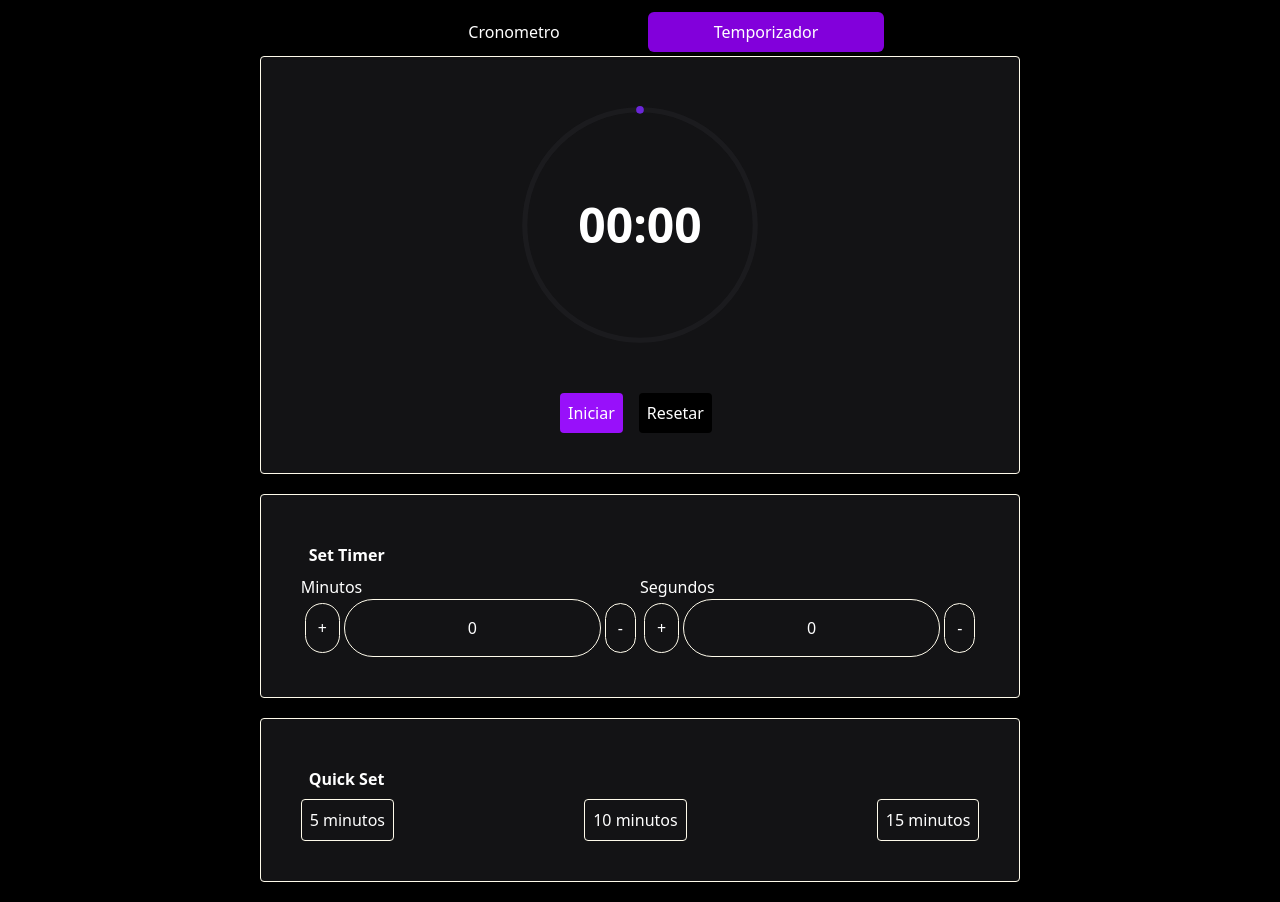
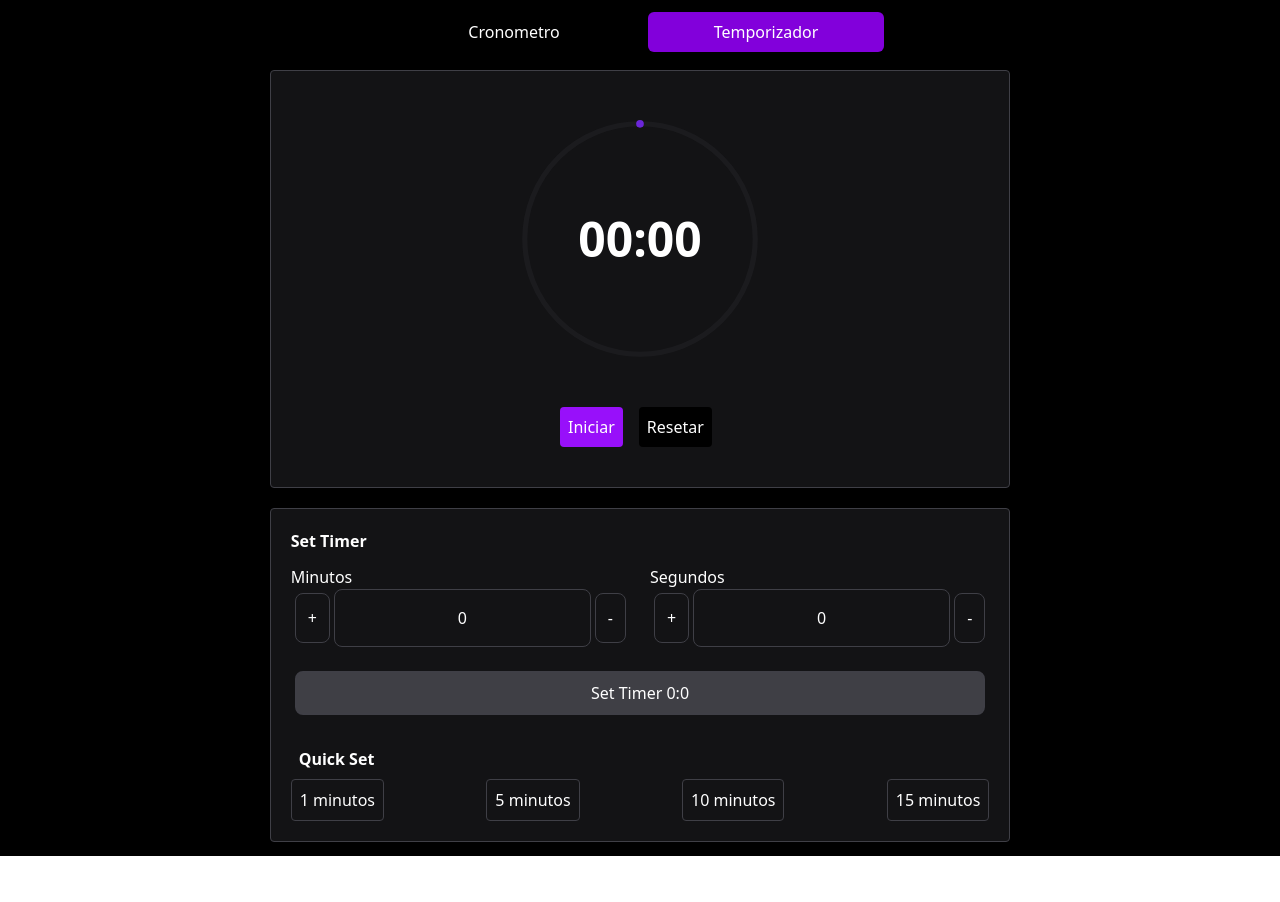
Before and after one commit to Emiliwillinghoefer/Aula-React, a React (Vite) app in the folder CronometroETemporizador/: page /temporizador in a window 1280 px wide. After the commit the page ends 856 px from the top, so only its background shows below. Built offline with nearby package versions, Linux system fonts and the light colour scheme.

Commit message:
estilizacao temporizador

```diff
--- a/CronometroETemporizador/src/Componentes/Temporizador/SetTimer.tsx
+++ b/CronometroETemporizador/src/Componentes/Temporizador/SetTimer.tsx
@@ -1,4 +1,6 @@
 import {useEffect, useReducer, useState} from "react";
+import {useTemporizadorAPI} from "../../store/useTemporizador.tsx";
+import {Botao} from "../Botao.tsx";
 
 const CounterLogic = (state: number, action: any) => {
 	switch (action.type) {
@@ -25,7 +27,7 @@ export function SetTimer() {
 	const [inputMinutos, setInputMinutos] = useState("0");
 	const [inputSegundos, setInputSegundos] = useState("0");
 
-
+	const api = useTemporizadorAPI();
 	useEffect(() => {
 		setInputMinutos(minutos.toString());
 	}, [minutos]);
@@ -56,52 +58,84 @@ export function SetTimer() {
 
 	return (
 		<>
-			<div className="mt-5 bg-[#131315] p-10 w-full rounded shadow-lg flex flex-col  border-1 border-amber-50">
-				<h1 className="font-bold text-white p-2">Set Timer</h1>
-				<div className="w-full flex flex-row">
-					<div className="flex flex-col">
+			<div className="mt-5 bg-[#131315] p-5 w-full rounded shadow-lg flex flex-col  border-1 border-[#3F3F46]">
+				<h1 className="font-bold text-white ">Set Timer</h1>
+				<div className="w-full flex flex-row mt-3">
+					<div className="flex flex-col pr-5">
 						<p className="text-white">Minutos</p>
 						<div className="w-full flex flex-row">
 
-							<Botao nome={"+"} aoClicar={() => dispatchMinutos({type: "MAIS"})}></Botao>
+							<BotaoSetTimer nome={"+"} aoClicar={() => dispatchMinutos({type: "MAIS"})}></BotaoSetTimer>
 							<InserirTempo
 								tempo={inputMinutos}
 								handleChange={handleChange}
 								tipo={'m'}
 							/>
-							<Botao
+							<BotaoSetTimer
 								nome={"-"}
 								aoClicar={() => dispatchMinutos({type: "MENOS"})}>
-							</Botao>
+							</BotaoSetTimer>
 							</div>
 					</div>
-					<div className="flex flex-col">
+					<div className="flex flex-col ">
 						<p className="text-white">Segundos</p>
 						<div className="w-full flex flex-row">
 
-							<Botao nome={"+"} aoClicar={() => dispatchSegundos({type: "MAIS"})}></Botao>
+							<BotaoSetTimer nome={"+"} aoClicar={() => dispatchSegundos({type: "MAIS"})}></BotaoSetTimer>
 							<InserirTempo
 								tempo={inputSegundos}
 								handleChange={handleChange}
 								tipo={'s'}
 							/>
-							<Botao
+							<BotaoSetTimer
 								nome={"-"}
 								aoClicar={() => dispatchSegundos({type: "MENOS"})}>
-							</Botao>
+							</BotaoSetTimer>
 						</div>
 					</div>
+
+
+				</div>
+				<div className="mt-5 flex   ">
+					<button className="bg-[#3F3F45]
+					 m-1 text-white p-2 rounded-lg
+					 justify-center w-full align-middle content-center border-2 border-[#3F3F46] "
+							onClick={() => {
+								const min = parseInt(inputMinutos, 10) || 0;
+								const seg = parseInt(inputSegundos, 10) || 0;
+								const total = min * 60 + seg;
+								api.definirTempo(total);
+							}}
+
+					>
+						Set Timer {inputMinutos}:{inputSegundos}
+					</button>
+				</div>
+				<div className="mt-5">
+					<h1 className="font-bold text-white p-2">Quick Set</h1>
+					<TemposPreDefinidos/>
 				</div>
 
 			</div>
 		</>)
 }
 
+function TemposPreDefinidos() {
+	const api = useTemporizadorAPI();
+	return (
+		<div className="flex flex-row justify-between text-white">
+			<Botao estilo={"text-white border-1 border-[#3F3F46] rounded p-2 "} nome={"1 minutos"} aoClicar={()=>api.definirTempo(60)}/>
+			<Botao estilo={"text-white border-1 border-[#3F3F46] rounded p-2 "} nome={"5 minutos"} aoClicar={()=>api.definirTempo(300)}/>
+			<Botao estilo={"text-white border-1 border-[#3F3F46] rounded p-2 "} nome={"10 minutos"} aoClicar={()=>api.definirTempo(600)}/>
+			<Botao estilo={"text-white border-1 border-[#3F3F46] rounded p-2 "} nome={"15 minutos"} aoClicar={()=>api.definirTempo(900)}/>
+		</div>
+	)
+}
 
-function Botao(props: {nome: string, aoClicar: () => void}) {
+function BotaoSetTimer(props: {nome: string, aoClicar: () => void}) {
 	return (
 		<div >
-			<button className="bg-[#131315] m-1 text-white p-3 rounded-full border-1 border-amber-50"
+			<button className="bg-[#131315] m-1 text-white p-3 rounded-lg border-1 border-[#3F3F46]"
 				onClick={props.aoClicar}>
 				{props.nome}
 			</button>
@@ -112,7 +146,7 @@ function Botao(props: {nome: string, aoClicar: () => void}) {
 function InserirTempo(props: {tempo: any, handleChange: (e: any, tipo: string) => void, tipo: string}) {
 	return (
 		<input
-			className="bg-[#131315] text-white p-3 items-center text-center rounded-full border-1 border-amber-50"
+			className="bg-[#131315] text-white p-3 items-center text-center rounded-lg border-1 border-[#3F3F46]"
 			value={props.tempo}
 			onChange={()=> props.handleChange(event, props.tipo)}
 
--- a/CronometroETemporizador/src/Componentes/Temporizador/TemporizadorContent.tsx
+++ b/CronometroETemporizador/src/Componentes/Temporizador/TemporizadorContent.tsx
@@ -8,32 +8,20 @@ export function TemporizadorContent() {
 	return (
 		<>
 		<div className="flex flex-col items-center justify-center min-h-screen  bg-black">
-			<div className="bg-[#131315] p-10 w-full rounded shadow-lg flex flex-col items-center space-y-6 border-1 border-amber-50">
+			<div className="bg-[#131315] p-10 w-full rounded shadow-lg flex flex-col items-center space-y-6 border-1 border-[#3F3F46]">
 				<Tempo />
 				<div className="flex w-40 flex-row items-center justify-between">
 				<Botoes />
 				</div>
 			</div>
 			<SetTimer/>
-			<div className="m-5 bg-[#131315] p-10 w-full rounded shadow-lg flex flex-col  border-1 border-amber-50">
-				<h1 className="font-bold text-white p-2">Quick Set</h1>
-				<TemposPreDefinidos/>
-			</div>
+
 		</div>
 
 </>	)
 }
 
-function TemposPreDefinidos() {
-	const api = useTemporizadorAPI();
-	return (
-		<div className="flex flex-row justify-between text-white">
-			<Botao estilo={"text-white border-1 border-amber-50 rounded p-2 "} nome={"5 minutos"} aoClicar={()=>api.definirTempo(10)}/>
-			<Botao estilo={"text-white border-1 border-amber-50 rounded p-2 "} nome={"10 minutos"} aoClicar={()=>api.definirTempo(600)}/>
-			<Botao estilo={"text-white border-1 border-amber-50 rounded p-2 "} nome={"15 minutos"} aoClicar={()=>api.definirTempo(900)}/>
-		</div>
-	)
-}
+
 
 function Botoes() {
 	const api = useTemporizadorAPI();
```
